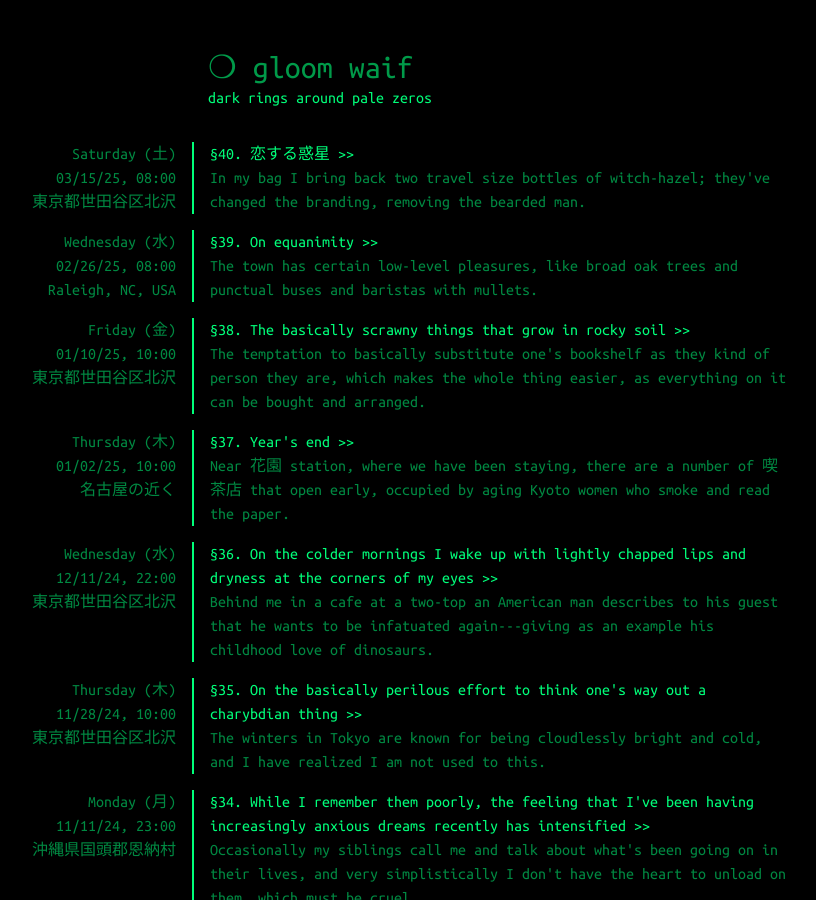
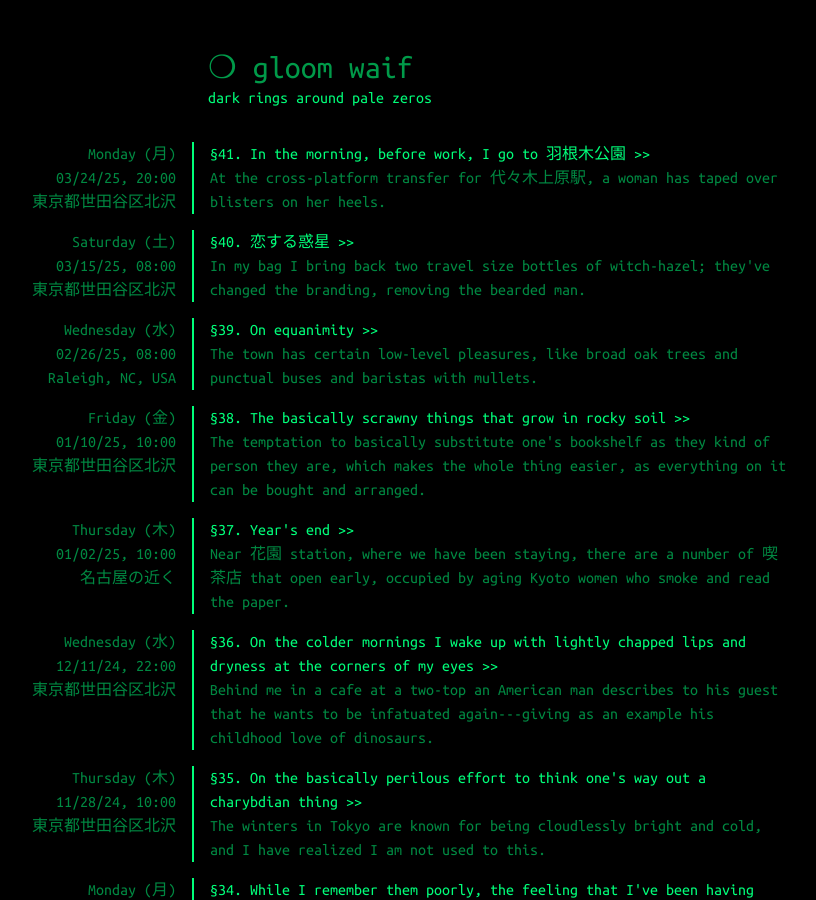
Before and after one commit to white-noise/white-noise.github.io, a Jekyll site: the page built from index.md, in a window 1280 px wide and 900 px high. Shown: the whole window, without its empty margins (272-1088 px from the left). Built offline with Jekyll 4.4.1, drawn with Linux system fonts in a browser that asks for light colours; part of the change alters nothing that is shown.

Commit message:
Update content.

```diff
--- /dev/null
+++ b/_posts/2025-03-24-loess.md
@@ -0,0 +1,20 @@
+---
+layout: post
+title: "In the morning, before work, I go to 羽根木公園"
+sub-title: "The warm weekend has soaked into the trees."
+date: 2025-03-24 20:00:00 +09
+permalink: "/loess/"
+location: "東京都世田谷区北沢"
+ordinal: 41
+preview: "At the cross-platform transfer for 代々木上原駅, a woman has taped over blisters on her heels."
+---
+
+Sophie has white pillowcases with thin, connected crescents of red embroidery around their edges; I've seen them up close, had my face pressed up against them, which is why I can know their texture just by looking at a photo. The pattern might be called 'scalloping.'
+
+If I could be less decent I would inspect people's faces more, plaintively and slowly, when I am with them. Sophie once placed her fingers at the hard parts of my head, where the skin wraps thinly and tightly over bone, and rotated me this way and that. I've written about her faint nosebridge freckles, maybe just from the summer then, but I don't remember them. I'm instead thinking about the freckles from the barista at *Fuglen* this morning, the one near 羽根木公園; she wore black high-waisted jeans and had permed hair down to just above her shoulders. In a first, she asked me how much milk I wanted in my cortado, having already poured in the espresso. Sophie once told me she had been looking at the irritation left on my neck by my shaving, wondering if it hurt, which it did, and does.
+
+Two nights ago I watched the 17th episode ~~死の棘。~~ of ウテナ, the second on the jewel-case DVD I found. In the middle of the episode Shiori pulls a sword out of Juri's chest, slowly and magnificently. A bird hits a glass window and falls stunned to the floor, one wing crumpled underneath it. If I carried a locket around I am not sure who would be inside of it. Whoever mails me a small photo of themselves next will be in my locket, I guess, which means I will probably be waiting a long time, locketless. It helps me buy less, this DVD searching; I appreciate the warm disorientation and not-knowing, the anachronism, like I am a teenager in the early 2000s, drip-fed out-of-order anime through side channels run by the obsessed and stunted. Recently I have been feeling impatient and ugly, which is nothing new for the teenager, but they have more energy than I do, and the shape of their responsibilities is different.
+
+I worry that I can't write, which is something more sinister than feeling like my life's stability depends on me giving up on writing, which has always been true. When I imply that I may have once been able to write I mean it only in that people I have cared about have said things to me about it that have made me feel quite electric. Like, that the people who have said this to me, some of whom I do not know in other ways very much at all, sit very embarrassingly in my heart like pubescent errors. I have gotten emails whose induced emotion dwarf any technical paper I've ever written, the enormity of the implied sadness there being something about which there is nothing else to do but prevent myself from considering, late at night. When I was in California I met someone who once emailed me to say they had read my website, that they had liked 'Lead Poisoning'; their acknowledging this actually made it more difficult to sleep that night.
+
+Nothing is that serious, is the impulse, to say. I worry that my resting face is too serious, and that the levity of the truly academic and aristocratic will never be mine, and that this will lead me to long exodic (exodromic?) periods of loneliness. I went to two different clubs and both times someone asked me if something was wrong because I was on my phone, presumably making a bad face. I loathe many types of seriousness in others, I think, and there are no real assurances that mine is different------being serious probably means submission to work, taking care of the body, and examining the difference between what one thinks they are doing and what actually occurs. The strictest adherence to this probably comprises joy and humor, too, like annotating the minutiae of ウテナ, or reading more 明治-era fiction on the train and almost forgetting my stop.
```
Also changed, not shown: _posts/2025-03-15-etiolated.md (line endings or trailing spaces).
